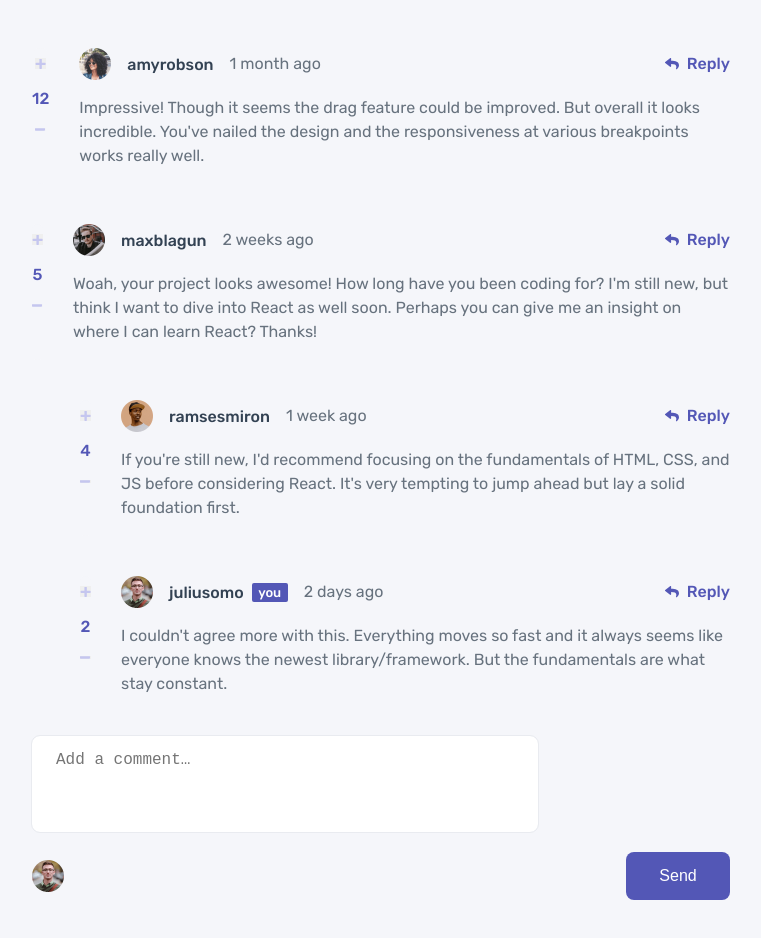
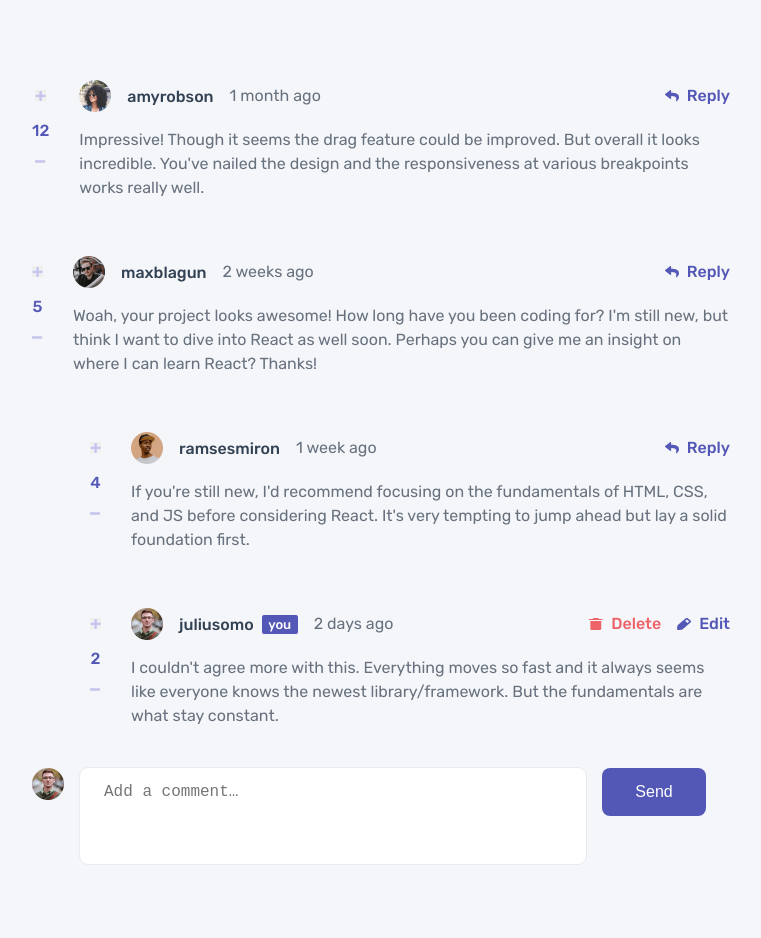
Before and after one commit to AlexanderGrigoryan/Interactive-Comments-Section, a React (Create React App) app: page / in a window 1280 px wide. Shown: the top 938 px of the page, without its empty margins (259-1020 px from the left). Built offline with nearby package versions, Linux system fonts and the light colour scheme.

Commit message:
feat: make many little functional changes on this project

```diff
--- a/package.json
+++ b/package.json
@@ -1,4 +1,5 @@
 {
+  "homepage": "http://AlexanderGrigoryan.github.oi/Interactive-Comments-Section",
   "name": "interactive-comments-section",
   "version": "0.1.0",
   "private": true,
@@ -13,6 +14,8 @@
     "web-vitals": "^2.1.4"
   },
   "scripts": {
+    "predeploy": "npm run build",
+    "deploy": "gh-pages -d build",
     "start": "react-scripts start",
     "build": "react-scripts build",
     "test": "react-scripts test",
@@ -35,5 +38,8 @@
       "last 1 firefox version",
       "last 1 safari version"
     ]
+  },
+  "devDependencies": {
+    "gh-pages": "^4.0.0"
   }
 }
--- a/src/App.jsx
+++ b/src/App.jsx
@@ -37,6 +37,11 @@ function App() {
                     dateReply={reply.createdAt}
                     commentReply={reply.content}
                     scoreReply={reply.score}
+                    currentId={item.id}
+                    replyId={reply.id}
+                    currentReply={item.replies}
+                    changeData={changeData}
+                    setChangeData={setChangeData}
                   />
                 );
               })}
--- a/src/components/AddComments.jsx
+++ b/src/components/AddComments.jsx
@@ -1,17 +1,24 @@
 import styled from "styled-components";
 import data from "../data.json";
 
-function AddComments(props) {
+function AddComments({
+  textAreaValue,
+  setTextAreaValue,
+  changeData,
+  setChangeData,
+  img,
+}) {
   function getTextAreaValue(event) {
-    props.setTextAreaValue(event.target.value);
+    setTextAreaValue(event.target.value);
   }
 
   function AddnewComment() {
-    props.setChangeData([
-      ...props.changeData,
+    if (textAreaValue.length > 0) {
+      setChangeData([
+        ...changeData,
         {
           id: Math.random(),
-        content: props.textAreaValue,
+          content: textAreaValue,
           createdAt: "Today",
           score: 0,
           user: {
@@ -24,20 +31,24 @@ function AddComments(props) {
           replies: [],
         },
       ]);
-    props.setTextAreaValue("");
+    }
+
+    setTextAreaValue("");
   }
 
   return (
     <>
       <Container>
+        <ImageResp src={img} alt="User Avatar" />
         <TextArea
           onChange={getTextAreaValue}
-          value={props.textAreaValue}
+          value={textAreaValue}
           placeholder="Add a comment…"
         />
         <Info>
-          <Image src={props.img} alt="User Avatar" />
+          <Image src={img} alt="User Avatar" />
           <Button onClick={AddnewComment}>Send</Button>
+          <ButtonResp onClick={AddnewComment}>Send</ButtonResp>
         </Info>
       </Container>
     </>
@@ -48,6 +59,11 @@ export default AddComments;
 
 const Container = styled.div`
   padding: 0 16px;
+
+  @media (min-width: 768px) {
+    display: flex;
+    column-gap: 16px;
+  }
 `;
 
 const TextArea = styled.textarea`
@@ -78,6 +94,20 @@ const Info = styled.div`
 const Image = styled.img`
   width: 32px;
   height: 32px;
+
+  @media (min-width: 768px) {
+    display: none;
+  }
+`;
+
+const ImageResp = styled.img`
+  width: 32px;
+  height: 32px;
+  display: none;
+
+  @media (min-width: 768px) {
+    display: block;
+  }
 `;
 
 const Button = styled.button`
@@ -89,4 +119,29 @@ const Button = styled.button`
   font-weight: 500;
   line-height: 24px;
   color: #ffffff;
+  transition: all ease 0.3s;
+  &:hover {
+    background: #c5c6ef;
+  }
+
+  @media (min-width: 768px) {
+    display: none;
+  }
 `;
+
+const ButtonResp = styled.button`
+  width: 104px;
+  height: 48px;
+  border-radius: 8px;
+  background: #5357b6;
+  font-size: 16px;
+  font-weight: 500;
+  line-height: 24px;
+  color: #ffffff;
+  display: none;
+  align-self: baseline;
+
+  @media (min-width: 768px) {
+    display: block;
+  }
+`;
--- a/src/components/Comments.jsx
+++ b/src/components/Comments.jsx
@@ -9,8 +9,6 @@ import Modal from "./Modal";
 import { useState } from "react";
 
 function Comments({
-  textAreaValue,
-  setTextAreaValue,
   commentValue,
   setCommentValue,
   currentId,
@@ -25,10 +23,11 @@ function Comments({
   const [isOpen, setIsOpen] = useState(false);
   const [hideCurrentComment, setHideCurrentComment] = useState(false);
   const [disablePlus, setDisablePlus] = useState(false);
-  const [disableMinus, setDisableMinus] = useState(true);
+  const [disableMinus, setDisableMinus] = useState(false);
+  const [minusCount, setMinusCount] = useState(0);
+  const [plusCount, setPlusCount] = useState(0);
   const [isReply, setIsReply] = useState(false);
   const [replyValue, setReplyValue] = useState("");
-  const [notMobile, setNotMobile] = useState(false);
 
   function openModal() {
     setIsOpen(true);
@@ -59,10 +58,12 @@ function Comments({
     );
     updateMinus[minusIndex].score -= 1;
     setChangeData(updateMinus);
+    setMinusCount(minusCount + 1);
+    if (minusCount + 1 === 2 || (minusCount === 0 && plusCount === 0)) {
+      setDisablePlus(false);
       setDisableMinus(true);
-    setDisablePlus(false);
-    setDisableMinus(false);
-    setDisableMinus(true);
+      setPlusCount(0);
+    }
   }
 
   function plusRate() {
@@ -72,9 +73,12 @@ function Comments({
     );
     updatePlus[plusIndex].score += 1;
     setChangeData(updatePlus);
-    setDisableMinus(false);
+    setPlusCount(plusCount + 1);
+    if (plusCount + 1 === 2 || (plusCount === 0 && minusCount === 0)) {
       setDisablePlus(true);
       setDisableMinus(false);
+      setMinusCount(0);
+    }
   }
 
   function showReply() {
@@ -86,14 +90,17 @@ function Comments({
   }
 
   function addReply() {
-    setChangeData([
-      ...changeData,
-      {
+    if (replyValue.length > 0) {
+      const replyData = [...changeData];
+      const newReply = replyData.findIndex(
+        (element) => element.id === currentId
+      );
+      replyData[newReply].replies.push({
         id: Math.random(),
         content: replyValue,
         createdAt: "Today",
         score: 0,
-        replyingTo: "ramsesmiron",
+        replyingTo: replyData[newReply].user.username,
         user: {
           image: {
             png: data.currentUser.image.png,
@@ -101,8 +108,17 @@ function Comments({
           },
           username: data.currentUser.username,
         },
-      },
-    ]);
+      });
+      setChangeData(replyData);
+      setIsReply(false);
+    } else {
+      setIsReply(true);
+    }
+  }
+
+  function confirmDelete() {
+    setChangeData((current) => current.filter((item) => item.id !== currentId));
+    setIsOpen(false);
   }
 
   return (
@@ -127,10 +143,25 @@ function Comments({
               ) : null}
               <Date>{date}</Date>
             </InfoContainer>
+            {data.currentUser.username === name ? (
+              <FunctionsContainer>
+                <UserFunctionsResp>
+                  <DeleteBlock>
+                    <Delete src={deleteIcon} alt="reply arrow" />
+                    <DeleteLink onClick={openModal}>Delete</DeleteLink>
+                  </DeleteBlock>
+                  <EditBlock>
+                    <EditIcon src={edit} alt="reply arrow" />
+                    <EditLink onClick={AppearTextArea}>Edit</EditLink>
+                  </EditBlock>
+                </UserFunctionsResp>
+              </FunctionsContainer>
+            ) : (
               <ReplyBlockResp>
                 <ReplyIcon src={replyArrow} alt="reply arrow" />
                 <ReplyLink onClick={showReply}>Reply</ReplyLink>
               </ReplyBlockResp>
+            )}
           </Info>
           {hideCurrentComment ? (
             <TextAreaContainer>
@@ -185,6 +216,7 @@ function Comments({
               changeData={changeData}
               setChangeData={setChangeData}
               setIsOpen={setIsOpen}
+              onClick={confirmDelete}
             />
           ) : null}
         </CommentContainer>
@@ -196,7 +228,6 @@ function Comments({
 export default Comments;
 
 const Container = styled.div`
-  /* width: 343px; */
   padding: 16px 16px 24px 16px;
   max-width: 730px;
 
@@ -205,7 +236,10 @@ const Container = styled.div`
   }
 `;
 
-const CommentContainer = styled.div``;
+const CommentContainer = styled.div`
+  max-width: 730px;
+  width: 100%;
+`;
 
 const Info = styled.div`
   display: flex;
@@ -352,6 +386,24 @@ const UserFunctions = styled.div`
   display: flex;
   align-items: center;
   column-gap: 16px;
+
+  @media (min-width: 768px) {
+    display: none;
+  }
+`;
+
+const FunctionsContainer = styled.div`
+  display: none;
+
+  @media (min-width: 768px) {
+    display: block;
+  }
+`;
+
+const UserFunctionsResp = styled.div`
+  display: flex;
+  align-items: center;
+  column-gap: 16px;
 `;
 
 const EditBlock = styled.div`
@@ -366,7 +418,7 @@ const EditIcon = styled.img`
   height: 12.25px;
 `;
 
-const EditLink = styled.button`
+const EditLink = styled.a`
   font-size: 16px;
   font-weight: 500;
   line-height: 24px;
@@ -387,7 +439,7 @@ const Delete = styled.img`
   height: 12.25px;
 `;
 
-const DeleteLink = styled.button`
+const DeleteLink = styled.a`
   font-size: 16px;
   font-weight: 500;
   line-height: 24px;
@@ -402,7 +454,8 @@ const TextAreaContainer = styled.div`
 `;
 
 const TextArea = styled.textarea`
-  width: 311px;
+  max-width: 730px;
+  width: 100%;
   min-height: 96px;
   border-radius: 8px;
   padding: 12px 24px;
--- a/src/components/Reply.jsx
+++ b/src/components/Reply.jsx
@@ -2,55 +2,196 @@ import styled from "styled-components";
 import minusIcon from "../img/icon-minus.svg";
 import plusIcon from "../img/icon-plus.svg";
 import replyArrow from "../img/icon-reply.svg";
+import edit from "../img/icon-edit.svg";
+import deleteIcon from "../img/icon-delete.svg";
 import data from "../data.json";
+import Modal from "./Modal";
+import { useState } from "react";
 
-function Reply(props) {
+function Reply({
+  img,
+  nameReply,
+  dateReply,
+  commentReply,
+  scoreReply,
+  currentId,
+  changeData,
+  setChangeData,
+  replyId,
+}) {
+  const [isOpen, setIsOpen] = useState(false);
+  const [hideCurrentComment, setHideCurrentComment] = useState(false);
+  const [replyValue, setReplyValue] = useState("");
+  const [disablePlus, setDisablePlus] = useState(false);
+  const [disableMinus, setDisableMinus] = useState(false);
+  const [minusCount, setMinusCount] = useState(0);
+  const [plusCount, setPlusCount] = useState(0);
+
+  function openModal() {
+    setIsOpen(true);
+  }
+
+  function AppearTextArea() {
+    setHideCurrentComment(true);
+  }
+
+  function confirmDelete() {
+    const replyData = [...changeData];
+    const deleteReply = replyData.findIndex(
+      (element) => element.id === currentId
+    );
+    replyData[deleteReply].replies = replyData[deleteReply].replies.filter(
+      (item) => item.id !== replyId
+    );
+    setChangeData(replyData);
+    setIsOpen(false);
+  }
+
+  function updateReplyValue(event) {
+    setReplyValue(event.target.value);
+  }
+
+  function updateReply() {
+    const updatedData = [...changeData];
+    const dataIndex = updatedData.findIndex(
+      (element) => element.id === currentId
+    );
+    const currentReply = updatedData[dataIndex].replies.findIndex(
+      (element) => element.id === replyId
+    );
+    updatedData[dataIndex].replies[currentReply].content = replyValue;
+    setChangeData(updatedData);
+    setHideCurrentComment(false);
+  }
+
+  function minusRate() {
+    const updateMinus = [...changeData];
+    const minusIndex = updateMinus.findIndex(
+      (element) => element.id === currentId
+    );
+    const currentMinus = updateMinus[minusIndex].replies.findIndex(
+      (element) => element.id === replyId
+    );
+    updateMinus[minusIndex].replies[currentMinus].score -= 1;
+    setChangeData(updateMinus);
+    setMinusCount(minusCount + 1);
+    if (minusCount + 1 === 2 || (minusCount === 0 && plusCount === 0)) {
+      setDisablePlus(false);
+      setDisableMinus(true);
+      setPlusCount(0);
+    }
+  }
+
+  function plusRate() {
+    const updatePlus = [...changeData];
+    const plusIndex = updatePlus.findIndex(
+      (element) => element.id === currentId
+    );
+    const currentPlus = updatePlus[plusIndex].replies.findIndex(
+      (element) => element.id === replyId
+    );
+    updatePlus[plusIndex].replies[currentPlus].score += 1;
+    setChangeData(updatePlus);
+    setPlusCount(plusCount + 1);
+    if (plusCount + 1 === 2 || (plusCount === 0 && minusCount === 0)) {
+      setDisablePlus(true);
+      setDisableMinus(false);
+      setMinusCount(0);
+    }
+  }
+
   return (
     <>
       <Container>
         <ScoreResp>
-          <ScoreButton>
+          <ScoreButton disabled={disablePlus} onClick={plusRate}>
             <Plus src={plusIcon} alt="plus" />
           </ScoreButton>
-          <UserScore>{props.scoreReply}</UserScore>
-          <ScoreButton>
+          <UserScore>{scoreReply}</UserScore>
+          <ScoreButton disabled={disableMinus} onClick={minusRate}>
             <Minus src={minusIcon} alt="minus" />
           </ScoreButton>
         </ScoreResp>
         <ReplyContainer>
           <UserInfo>
             <InfoContainer>
-              <Avatar
-                src={process.env.PUBLIC_URL + props.img}
-                alt="User Avatar"
-              />
-              <Username>{props.nameReply}</Username>
-              {data.currentUser.username === props.nameReply ? (
+              <Avatar src={process.env.PUBLIC_URL + img} alt="User Avatar" />
+              <Username>{nameReply}</Username>
+              {data.currentUser.username === nameReply ? (
                 <CurrentUser>you</CurrentUser>
               ) : null}
-              <Date>{props.dateReply}</Date>
+              <Date>{dateReply}</Date>
             </InfoContainer>
+            {data.currentUser.username === nameReply ? (
+              <FunctionsContainerResp>
+                <UserFunctionsResp>
+                  <DeleteBlock>
+                    <Delete src={deleteIcon} alt="reply arrow" />
+                    <DeleteLink onClick={openModal}>Delete</DeleteLink>
+                  </DeleteBlock>
+                  <EditBlock>
+                    <EditIcon src={edit} alt="reply arrow" />
+                    <EditLink onClick={AppearTextArea}>Edit</EditLink>
+                  </EditBlock>
+                </UserFunctionsResp>
+              </FunctionsContainerResp>
+            ) : (
               <ReplyBlockResp>
                 <ReplyIcon src={replyArrow} alt="reply arrow" />
                 <ReplyLink>Reply</ReplyLink>
               </ReplyBlockResp>
+            )}
           </UserInfo>
-          <Comment>{props.commentReply}</Comment>
+          {hideCurrentComment ? (
+            <TextAreaContainer>
+              <TextArea
+                defaultValue={commentReply}
+                onChange={updateReplyValue}
+              />
+              <UpdateButton onClick={updateReply}>UPDATE</UpdateButton>
+            </TextAreaContainer>
+          ) : (
+            <Comment>{commentReply}</Comment>
+          )}
           <CommonBlock>
             <Score>
-              <ScoreButton>
+              <ScoreButton disabled={disablePlus} onClick={plusRate}>
                 <Plus src={plusIcon} alt="plus" />
               </ScoreButton>
-              <UserScore>{props.scoreReply}</UserScore>
-              <ScoreButton>
+              <UserScore>{scoreReply}</UserScore>
+              <ScoreButton disabled={disableMinus} onClick={minusRate}>
                 <Minus src={minusIcon} alt="minus" />
               </ScoreButton>
             </Score>
+            {data.currentUser.username === nameReply ? (
+              <FunctionsContainer>
+                <UserFunctions>
+                  <DeleteBlock>
+                    <Delete src={deleteIcon} alt="reply arrow" />
+                    <DeleteLink onClick={openModal}>Delete</DeleteLink>
+                  </DeleteBlock>
+                  <EditBlock>
+                    <EditIcon src={edit} alt="reply arrow" />
+                    <EditLink onClick={AppearTextArea}>Edit</EditLink>
+                  </EditBlock>
+                </UserFunctions>
+              </FunctionsContainer>
+            ) : (
               <ReplyBlock>
                 <ReplyIcon src={replyArrow} alt="reply arrow" />
                 <ReplyLink>Reply</ReplyLink>
               </ReplyBlock>
+            )}
           </CommonBlock>
+          {isOpen ? (
+            <Modal
+              currentId={currentId}
+              changeData={changeData}
+              setChangeData={setChangeData}
+              setIsOpen={setIsOpen}
+              onClick={confirmDelete}
+            />
+          ) : null}
         </ReplyContainer>
       </Container>
     </>
@@ -61,15 +202,19 @@ export default Reply;
 
 const Container = styled.div`
   max-width: 730px;
-  padding: 16px 16px 24px 32px;
+  width: 100%;
+  padding: 16px 16px 24px 34px;
 
   @media (min-width: 768px) {
     display: flex;
-    padding: 16px 16px 24px 64px;
+    padding: 16px 16px 24px 74px;
   }
 `;
 
-const ReplyContainer = styled.div``;
+const ReplyContainer = styled.div`
+  max-width: 730px;
+  width: 100%;
+`;
 
 const UserInfo = styled.div`
   display: flex;
@@ -207,3 +352,110 @@ const ReplyLink = styled.a`
   cursor: pointer;
   text-decoration: none;
 `;
+
+const FunctionsContainer = styled.div`
+  display: block;
+
+  @media (min-width: 768px) {
+    display: none;
+  }
+`;
+
+const FunctionsContainerResp = styled.div`
+  display: none;
+
+  @media (min-width: 768px) {
+    display: block;
+  }
+`;
+
+const UserFunctions = styled.div`
+  display: flex;
+  align-items: center;
+  column-gap: 16px;
+`;
+
+const UserFunctionsResp = styled.div`
+  display: flex;
+  align-items: center;
+  column-gap: 16px;
+`;
+
+const EditBlock = styled.div`
+  display: flex;
+  justify-content: end;
+  align-items: center;
+  column-gap: 8px;
+`;
+
+const EditIcon = styled.img`
+  width: 14px;
+  height: 12.25px;
+`;
+
+const EditLink = styled.a`
+  font-size: 16px;
+  font-weight: 500;
+  line-height: 24px;
+  color: #5357b6;
+  cursor: pointer;
+  text-decoration: none;
+`;
+
+const DeleteBlock = styled.div`
+  display: flex;
+  justify-content: end;
+  align-items: center;
+  column-gap: 8px;
+`;
+
+const Delete = styled.img`
+  width: 14px;
+  height: 12.25px;
+`;
+
+const DeleteLink = styled.a`
+  font-size: 16px;
+  font-weight: 500;
+  line-height: 24px;
+  color: #ed6368;
+  cursor: pointer;
+  text-decoration: none;
+`;
+
+const TextAreaContainer = styled.div`
+  display: flex;
+  flex-direction: column;
+`;
+
+const TextArea = styled.textarea`
+  max-width: 730px;
+  width: 100%;
+  min-height: 96px;
+  border-radius: 8px;
+  padding: 12px 24px;
+  outline: 1px solid #5357b6;
+  font-size: 16px;
+  font-weight: 400;
+  line-height: 24px;
+  resize: none;
+  margin-bottom: 16px;
+  color: #67727e;
+`;
+
+const UpdateButton = styled.button`
+  width: 104px;
+  height: 48px;
+  border-radius: 8px;
+  background: #5357b6;
+  font-size: 16px;
+  font-weight: 500;
+  line-height: 24px;
+  color: #ffffff;
+  cursor: pointer;
+  align-self: flex-end;
+  transition: all ease 0.3s;
+  &:hover {
+    background: #c5c6ef;
+  }
+`;
--- a/src/index.css
+++ b/src/index.css
@@ -16,6 +16,12 @@ body {
   padding: 32px 16px;
 }
 
+@media screen and (min-width: 768px) {
+  .container {
+    padding: 64px 16px;
+  }
+}
+
 .App {
   display: flex;
   flex-direction: column;
```
Also changed, not shown: src/components/Modal.jsx (+2 -7 lines), 1 other file (tests, documents, lock files or other folders). Lines whose indentation alone changed are shown as unchanged.
